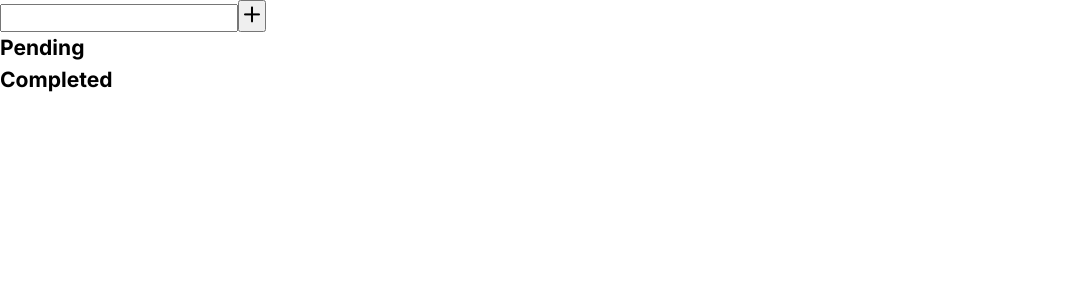
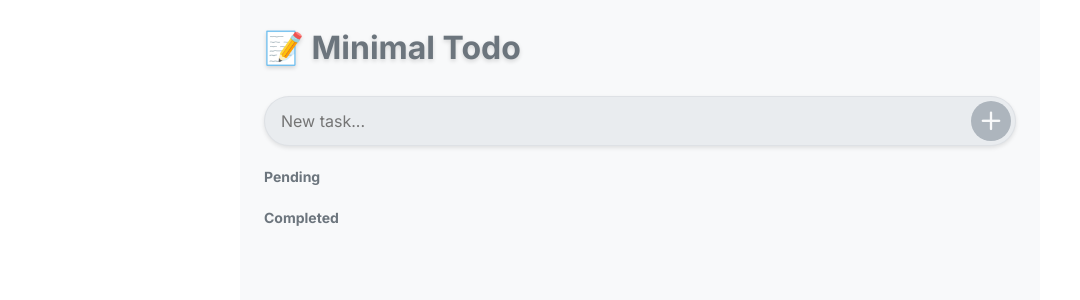
Before and after one commit to anb-hq/Firefiles-Phirom-Todo-List, a React (Vite) app: page / in a window 1280 px wide. Shown: the top 300 px of the page, without its empty margins (0-1080 px from the left). Built offline with nearby package versions, Linux system fonts and the light colour scheme.

Commit message:
style:Style application

```diff
--- a/src/App.jsx
+++ b/src/App.jsx
@@ -10,10 +10,11 @@ import './style/App.css';
 
 const App = () => {
 	return (
-		<>
+		<div className="app">
+			<h1 id='title' className='font--gray'>📝 Minimal Todo</h1>
 			<InputForm />
 			<Tasks />
-		</>
+		</div>
 	);
 };
 
--- a/src/components/InputForm.jsx
+++ b/src/components/InputForm.jsx
@@ -29,13 +29,15 @@ const AddTaskForm = () => {
 
 	return (
 		<>
-			<form onSubmit={(e) => handleTaskSubmit(e)}>
+			<form className='add-task-form' onSubmit={(e) => handleTaskSubmit(e)}>
 				<input
+					className='font--dark-gray'
+					placeholder='New task...'
 					value={description}
 					onChange={(e) => setDescription(e.target.value)}
 				/>
-				<button>
-					<i className="ti ti-plus"></i>
+				<button className='input-btn'>
+					<i className="ti ti-plus font--light-gray"></i>
 				</button>
 			</form>
 		</>
--- a/src/components/List.jsx
+++ b/src/components/List.jsx
@@ -2,7 +2,11 @@ import { useRef, useEffect, useState } from 'react';
 
 import { useTaskStore } from '../state/taskStore';
 
-const List = ({ task }) => {
+import '../style/index.css';
+
+import '../style/reset.css';
+
+const List = ({ task, checkIconColor }) => {
 	const { onDeleteTask, onToggleTaskStatus, onSaveEdit } = useTaskStore(
 		(state) => ({
 			onDeleteTask: state.deleteTask,
@@ -42,9 +46,23 @@ const List = ({ task }) => {
 	}, [editingTaskId]);
 
 	return (
-		<li key={task.id}>
+		<li
+			className={`task-item ${task.completed ? 'completed' : ''}`}
+			key={task.id}
+		>
 			{editingTaskId === task.id ? (
+				<>
+					<span onClick={() => handleToggleTaskStatus(task.id)}>
+						<i
+							className={`ti ti-circle${
+								task.completed ? '-check' : ''
+							} ${checkIconColor}`}
+						></i>
+					</span>
 					<input
+						className={`edit-form ${
+							task.completed ? 'font--gray' : 'font--light-gray'
+						}`}
 						value={editedDescription}
 						id={task.id}
 						ref={inputRef}
@@ -66,24 +84,41 @@ const List = ({ task }) => {
 							}
 						}}
 					/>
+					<span
+						onClick={() => {
+							handleDeleteTask(task.id);
+						}}
+					>
+						<i className="ti ti-circle-x icon--red delete"></i>
+					</span>
+				</>
 			) : (
 				<>
+					{/* <div> */}
 					<span onClick={() => handleToggleTaskStatus(task.id)}>
-						<i className={`ti ti-circle${task.completed ? '-check' : ''}`}></i>
+						<i
+							className={`ti ti-circle${
+								task.completed ? '-check' : ''
+							} ${checkIconColor}`}
+						></i>
 					</span>
 					<span
+						className={`description ${
+							task.completed ? 'font--gray' : 'font--light-gray'
+						}`}
 						onClick={() => {
 							handleStartEdit(task.id, task.description);
 						}}
 					>
 						{task.description}
 					</span>
+					{/* </div> */}
 					<span
 						onClick={() => {
 							handleDeleteTask(task.id);
 						}}
 					>
-						<i className="ti ti-circle-x"></i>
+						<i className="ti ti-circle-x icon--red delete"></i>
 					</span>
 				</>
 			)}
--- a/src/components/Tasks.jsx
+++ b/src/components/Tasks.jsx
@@ -7,20 +7,20 @@ const Tasks = () => {
 
 	return (
 		<>
-			<h3>Pending</h3>
+			<h3 className="font--gray">Pending</h3>
 			<ul>
 				{tasks
 					.filter((task) => !task.completed)
 					.map((task) => (
-						<List key={task.id} task={task} />
+						<List key={task.id} task={task} checkIconColor="icon--cool-gray" />
 					))}
 			</ul>
-			<h3>Completed</h3>
+			<h3 className="font--gray">Completed</h3>
 			<ul>
 				{tasks
 					.filter((task) => task.completed)
 					.map((task) => (
-						<List key={task.id} task={task} />
+						<List key={task.id} task={task} checkIconColor="icon--gray" />
 					))}
 			</ul>
 		</>
--- a/src/style/App.css
+++ b/src/style/App.css
@@ -0,0 +1,119 @@
+body {
+	max-width: 1440px;
+	min-width: 320px;
+	min-height: 100vh;
+
+	margin: 0 auto;
+}
+
+.app {
+	margin: 0 auto;
+	max-width: 800px;
+	min-height: 100vh;
+	background-color: var(--color-lightest-gray);
+	padding: 1rem 0.5rem;
+}
+
+/* title */
+#title {
+	text-align: center;
+	font-size: 1.75rem;
+	margin-bottom: 1.5rem;
+	text-shadow: 0px 2px 4px rgba(0, 0, 0, 0.15);
+}
+
+/* add task form */
+.add-task-form {
+	width: 100%;
+	border: 1px solid rgba(173, 181, 189, 0.2);
+	border-radius: 100px;
+	overflow: hidden;
+	padding: 0.25rem;
+	background-color: var(--color-light-gray);
+	box-shadow: 0px 2px 4px 0px rgba(0, 0, 0, 0.1);
+
+	display: flex;
+	align-items: center;
+	justify-content: space-between;
+}
+
+.add-task-form input {
+	padding: 0 0.75rem;
+	background-color: var(--color-light-gray);
+	border: none;
+	outline: none;
+}
+
+.input-btn {
+	padding: 0.375rem;
+	border-radius: 100px;
+	background-color: var(--color-cool-gray);
+	border: none;
+	outline: none;
+
+	display: flex;
+	align-items: center;
+	justify-content: center;
+}
+
+/* Tasks */
+
+h3 {
+	font-size: 0.75rem;
+	margin: 1.25rem 0 0.75rem 0;
+}
+
+.task-item {
+	margin-top: 0.375rem;
+	gap: 0.5rem;
+	padding: 0.125rem 0.5rem 0 0.5rem;
+	border-radius: 8px;
+	background-color: var(--color-dark-gray);
+	box-shadow: 0px 2px 4px 0px rgba(0, 0, 0, 0.1);
+
+	display: flex;
+	justify-content: space-between;
+	align-items: center;
+}
+
+.task-item.completed {
+	background-color: var(--color-cool-gray);
+}
+
+.task-item.completed .description {
+	text-decoration: line-through;
+}
+
+.description {
+	flex-grow: 1;
+	padding: 0.75rem 0;
+}
+
+.delete {
+	margin-left: auto;
+}
+
+.edit-form {
+	margin-right: auto;
+	width: 100%;
+	border: none;
+	outline: none;
+  font-size: 1.125rem;
+  padding: 0.75rem 0;
+  background-color: inherit;
+}
+
+@media screen and (min-width: 430px) {
+	#title {
+		font-size: 2rem;
+		text-align: left;
+	}
+
+	.app {
+		padding: 1.5rem;
+	}
+
+	h3 {
+		font-size: 0.875rem;
+	}
+}
--- a/src/style/index.css
+++ b/src/style/index.css
@@ -27,6 +27,10 @@
 	color: var(--color-medium-gray);
 }
 
+.font--dark-gray {
+	color: var(--color-dark-gray);
+}
+
 /* Icon Color */
 .icon--light-gray {
 	color: var(--color-lightest-gray);
@@ -52,9 +56,3 @@ body {
 i {
 	font-size: 1.75rem;
 }
-
-@media screen and (min-width: 430px) {
-	i {
-		font-size: 1.5rem;
-	}
-}
```
Lines whose indentation alone changed are shown as unchanged.
